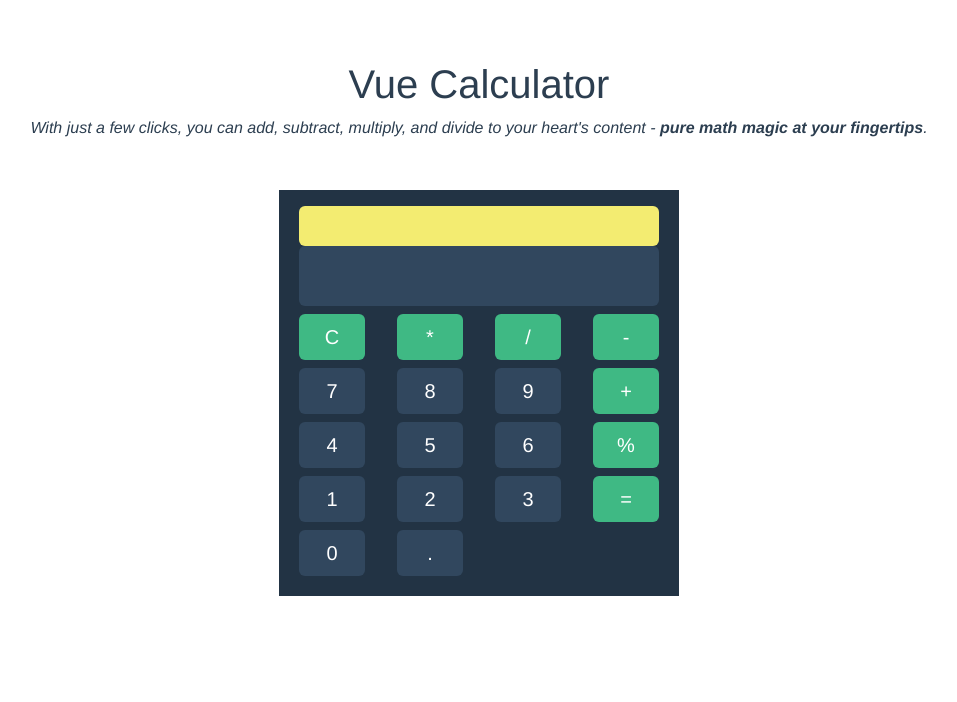
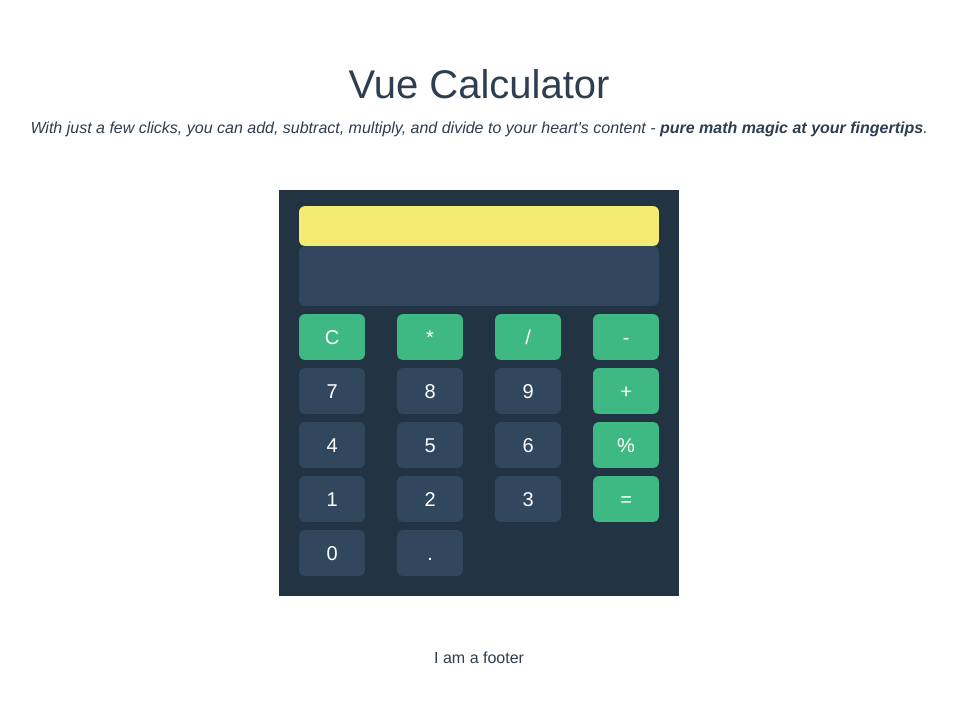
Before and after one commit to Lu-Smith/Vue_calculator, a Vue app in the folder vue-calculator/: page / in a window 1280 px wide. Shown: the top 702 px of the page, without its empty margins (161-1118 px from the left). Built offline with nearby package versions, Linux system fonts and the light colour scheme.

Commit message:
CreatedFooterApp.vue

```diff
--- a/vue-calculator/src/App.vue
+++ b/vue-calculator/src/App.vue
@@ -1,14 +1,17 @@
 <template>
   <CalculatorApp msg="Vue Calculator" />
+  <FooterApp />
 </template>
 
 <script>
 import CalculatorApp from "./components/CalculatorApp.vue";
+import FooterApp from "./components/FooterApp.vue";
 
 export default {
   name: "App",
   components: {
     CalculatorApp,
+    FooterApp,
   },
 };
 </script>
--- /dev/null
+++ b/vue-calculator/src/components/FooterApp.vue
@@ -0,0 +1,5 @@
+<template>
+  <p>I am a footer</p>
+</template>
+<script></script>
+<style scoped></style>
```
